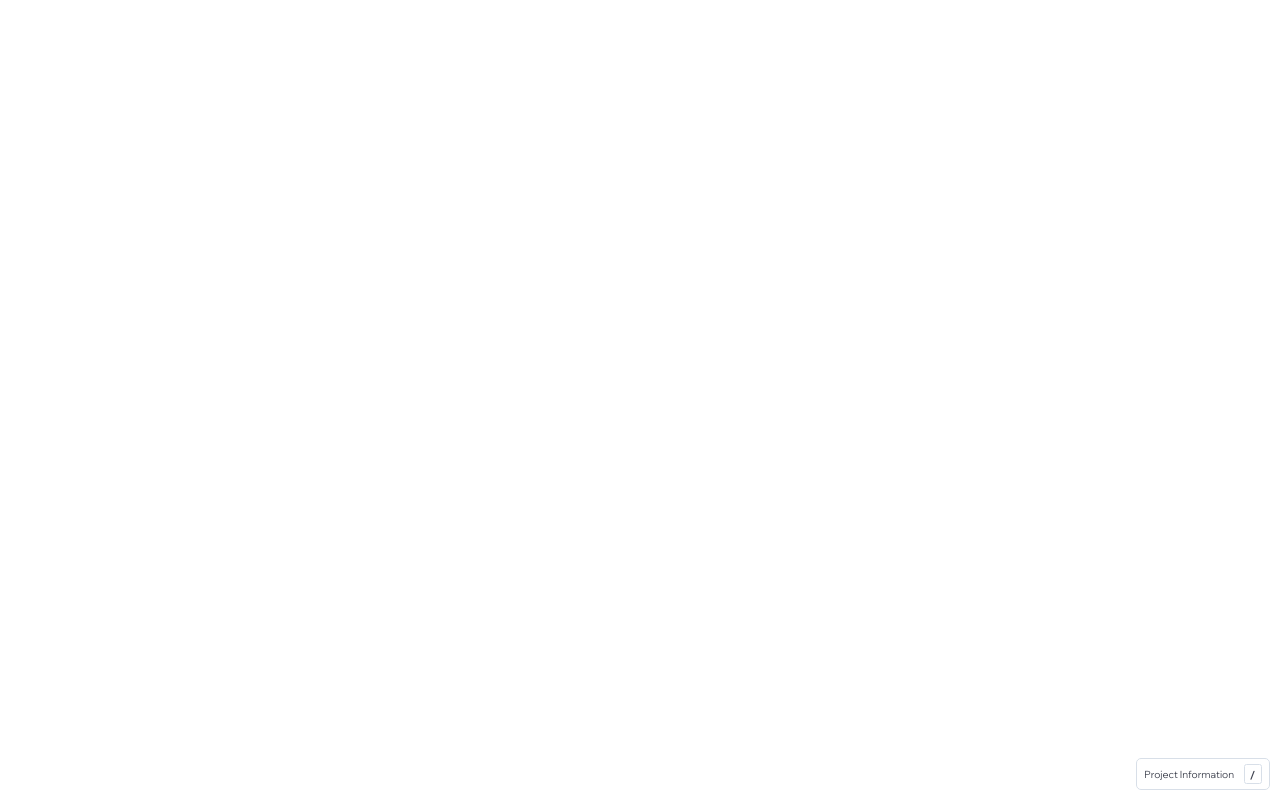
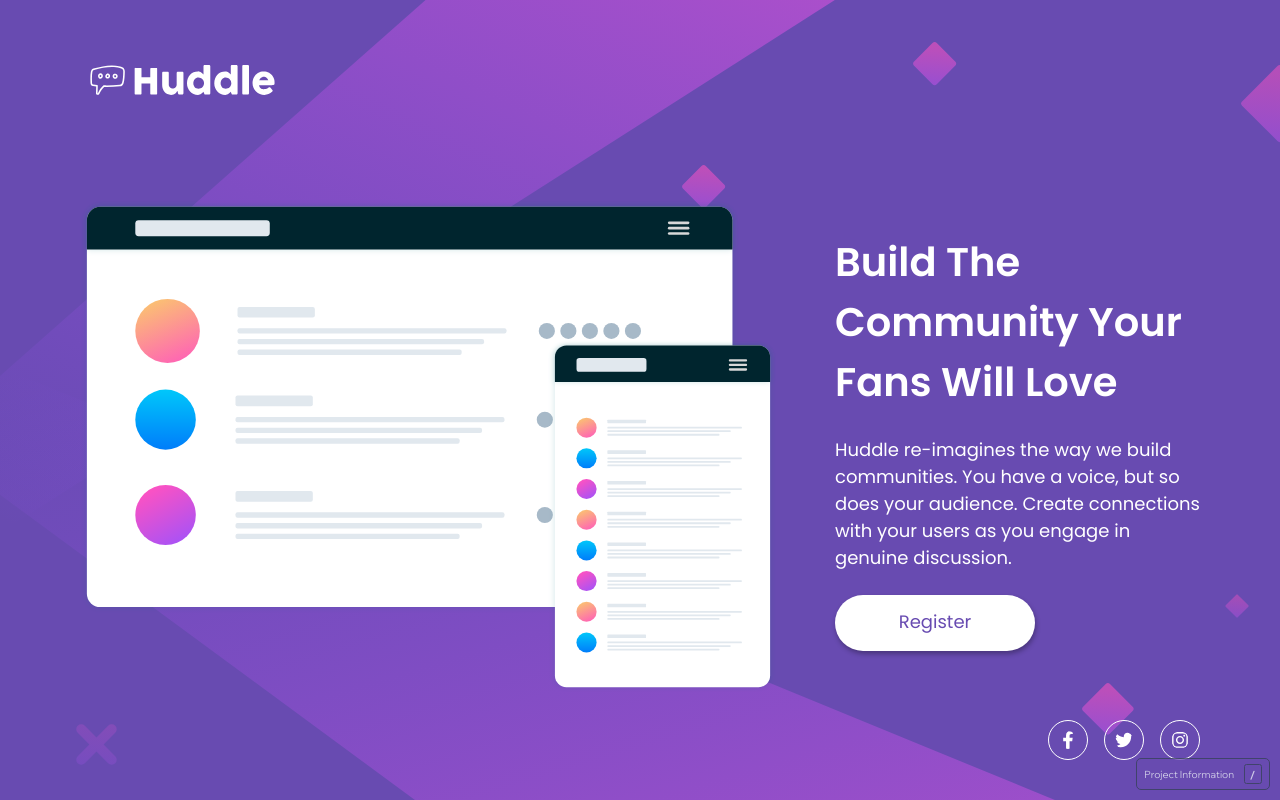
Before and after one commit to clakr/huddle-landing-page, a website built with Vite: page index.html in a window 1280 px wide. Built offline with nearby package versions, Linux system fonts and the light colour scheme; no server answers.

Commit message:
mobile and desktop done, to deploy

```diff
--- a/index.html
+++ b/index.html
@@ -12,6 +12,12 @@
     <link rel="stylesheet" href="src/_preflight.css" />
 
     <!-- Font -->
+    <link rel="preconnect" href="https://fonts.googleapis.com" />
+    <link rel="preconnect" href="https://fonts.gstatic.com" crossorigin />
+    <link
+      href="https://fonts.googleapis.com/css2?family=Open+Sans&family=Poppins:wght@400;600&display=swap"
+      rel="stylesheet"
+    />
 
     <!-- JS Modules -->
     <script type="module" src="src/main.ts" async></script>
@@ -19,7 +25,49 @@
   </head>
   <body>
     <main>
-     <h1 class="sr-only"></h1>
+      <h1 class="sr-only"></h1>
+      <img class="logo" src="/logo.svg" alt="" />
+      <img class="illustration" src="/illustration-mockups.svg" alt="" />
+      <div class="copywrite">
+        <h2 class="copywrite__heading">
+          Build The Community Your Fans Will Love
+        </h2>
+        <p class="copywrite__description">
+          Huddle re-imagines the way we build communities. You have a voice, but
+          so does your audience. Create connections with your users as you
+          engage in genuine discussion.
+        </p>
+        <button class="copywrite__cta">Register</button>
+      </div>
+      <footer>
+        <svg
+          xmlns="http://www.w3.org/2000/svg"
+          height="1em"
+          viewBox="0 0 320 512"
+        >
+          <path
+            d="M279.14 288l14.22-92.66h-88.91v-60.13c0-25.35 12.42-50.06 52.24-50.06h40.42V6.26S260.43 0 225.36 0c-73.22 0-121.08 44.38-121.08 124.72v70.62H22.89V288h81.39v224h100.17V288z"
+          />
+        </svg>
+        <svg
+          xmlns="http://www.w3.org/2000/svg"
+          height="1em"
+          viewBox="0 0 512 512"
+        >
+          <path
+            d="M459.37 151.716c.325 4.548.325 9.097.325 13.645 0 138.72-105.583 298.558-298.558 298.558-59.452 0-114.68-17.219-161.137-47.106 8.447.974 16.568 1.299 25.34 1.299 49.055 0 94.213-16.568 130.274-44.832-46.132-.975-84.792-31.188-98.112-72.772 6.498.974 12.995 1.624 19.818 1.624 9.421 0 18.843-1.3 27.614-3.573-48.081-9.747-84.143-51.98-84.143-102.985v-1.299c13.969 7.797 30.214 12.67 47.431 13.319-28.264-18.843-46.781-51.005-46.781-87.391 0-19.492 5.197-37.36 14.294-52.954 51.655 63.675 129.3 105.258 216.365 109.807-1.624-7.797-2.599-15.918-2.599-24.04 0-57.828 46.782-104.934 104.934-104.934 30.213 0 57.502 12.67 76.67 33.137 23.715-4.548 46.456-13.32 66.599-25.34-7.798 24.366-24.366 44.833-46.132 57.827 21.117-2.273 41.584-8.122 60.426-16.243-14.292 20.791-32.161 39.308-52.628 54.253z"
+          />
+        </svg>
+        <svg
+          xmlns="http://www.w3.org/2000/svg"
+          height="1em"
+          viewBox="0 0 448 512"
+        >
+          <path
+            d="M224.1 141c-63.6 0-114.9 51.3-114.9 114.9s51.3 114.9 114.9 114.9S339 319.5 339 255.9 287.7 141 224.1 141zm0 189.6c-41.1 0-74.7-33.5-74.7-74.7s33.5-74.7 74.7-74.7 74.7 33.5 74.7 74.7-33.6 74.7-74.7 74.7zm146.4-194.3c0 14.9-12 26.8-26.8 26.8-14.9 0-26.8-12-26.8-26.8s12-26.8 26.8-26.8 26.8 12 26.8 26.8zm76.1 27.2c-1.7-35.9-9.9-67.7-36.2-93.9-26.2-26.2-58-34.4-93.9-36.2-37-2.1-147.9-2.1-184.9 0-35.8 1.7-67.6 9.9-93.9 36.1s-34.4 58-36.2 93.9c-2.1 37-2.1 147.9 0 184.9 1.7 35.9 9.9 67.7 36.2 93.9s58 34.4 93.9 36.2c37 2.1 147.9 2.1 184.9 0 35.9-1.7 67.7-9.9 93.9-36.2 26.2-26.2 34.4-58 36.2-93.9 2.1-37 2.1-147.8 0-184.8zM398.8 388c-7.8 19.6-22.9 34.7-42.6 42.6-29.5 11.7-99.5 9-132.1 9s-102.7 2.6-132.1-9c-19.6-7.8-34.7-22.9-42.6-42.6-11.7-29.5-9-99.5-9-132.1s-2.6-102.7 9-132.1c7.8-19.6 22.9-34.7 42.6-42.6 29.5-11.7 99.5-9 132.1-9s102.7-2.6 132.1 9c19.6 7.8 34.7 22.9 42.6 42.6 11.7 29.5 9 99.5 9 132.1s2.7 102.7-9 132.1z"
+          />
+        </svg>
+      </footer>
     </main>
   </body>
 </html>
--- a/src/main.ts
+++ b/src/main.ts
@@ -12,4 +12,6 @@ function changeTextContent(element: HTMLTitleElement | Element | null) {
 
   const heading = document.querySelector(".sr-only");
   changeTextContent(heading);
+
+  document.documentElement.setAttribute("data-theme", "dark");
 })();
--- a/src/style.css
+++ b/src/style.css
@@ -0,0 +1,135 @@
+:root {
+  --blue-marguerite: #684bb1;
+  --white: #fff;
+
+  font-family: "Poppins", sans-serif;
+
+  background-color: var(--blue-marguerite);
+}
+
+main {
+  min-height: 100vh;
+  min-height: 100svh;
+  padding: 3.82rem 3.5rem 4rem 3.6rem;
+  text-align: center;
+  color: var(--white);
+  background-image: url(/bg-mobile.svg);
+  background-repeat: no-repeat;
+  background-size: contain;
+}
+
+.logo {
+  width: 12rem;
+  height: 1.9rem;
+  object-fit: cover;
+}
+
+.illustration {
+  margin-top: 6.98rem;
+  width: 29.6rem;
+  height: 20.9rem;
+}
+
+.copywrite {
+  margin-top: 6rem;
+}
+
+.copywrite__heading {
+  font-weight: 600;
+  font-size: 2.4rem;
+  line-height: 3.6rem;
+}
+
+.copywrite__description {
+  margin-top: 1.6rem;
+  font-size: 1.6rem;
+  line-height: 2.4rem;
+}
+
+.copywrite__cta {
+  margin-top: 2.4rem;
+  width: 20rem;
+  font-size: 1.2rem;
+  line-height: 1.8rem;
+  color: var(--blue-marguerite);
+  padding-block: 1.129rem 1.071rem;
+  background-color: var(--white);
+  box-shadow: 0.1rem 0.3rem 0.5rem rgba(0, 0, 0, 0.3);
+  border-radius: 2rem;
+}
+
+footer {
+  margin-top: 6.4rem;
+  display: flex;
+  justify-content: center;
+  column-gap: 1rem;
+}
+
+footer > svg {
+  fill: var(--white);
+  width: 2.8rem;
+  height: 2.8rem;
+  padding: 0.5rem;
+  border: 0.1rem solid var(--white);
+  border-radius: 100%;
+}
+
+@media screen and (min-width: 1024px) {
+  main {
+    padding: 6.4rem 8rem 4rem 8rem;
+    text-align: start;
+    background-image: url(/bg-desktop.svg);
+    background-size: cover;
+
+    display: grid;
+    grid-template: 3.2rem 1fr 4rem / 69.6rem 1fr;
+    column-gap: 5.9rem;
+  }
+
+  .logo {
+    width: 20rem;
+    height: 3.2rem;
+    grid-column: span 2 / span 2;
+  }
+
+  .illustration {
+    margin-top: 10.4rem;
+    width: 100%;
+    height: 49.3rem;
+  }
+
+  .copywrite {
+    margin-top: 13.6rem;
+  }
+
+  .copywrite__heading {
+    font-size: 4rem;
+    line-height: 6rem;
+  }
+
+  .copywrite__description {
+    margin-top: 2.4rem;
+    font-size: 1.8rem;
+    line-height: 2.7rem;
+  }
+
+  .copywrite__cta {
+    font-size: 1.8rem;
+    line-height: 2.7rem;
+    padding-block: 1.3rem 1.6rem;
+    border-radius: 2.8rem;
+  }
+
+  footer {
+    margin-top: 0;
+    justify-content: flex-end;
+    column-gap: 1.6rem;
+    grid-column: span 2 / span 2;
+  }
+
+  footer > svg {
+    width: 4rem;
+    height: 4rem;
+    padding: 1rem;
+  }
+}
```
Also changed, not shown: public/bg-desktop.svg (added), public/bg-mobile.svg (added), public/illustration-mockups.svg (added), public/logo.svg (added).
